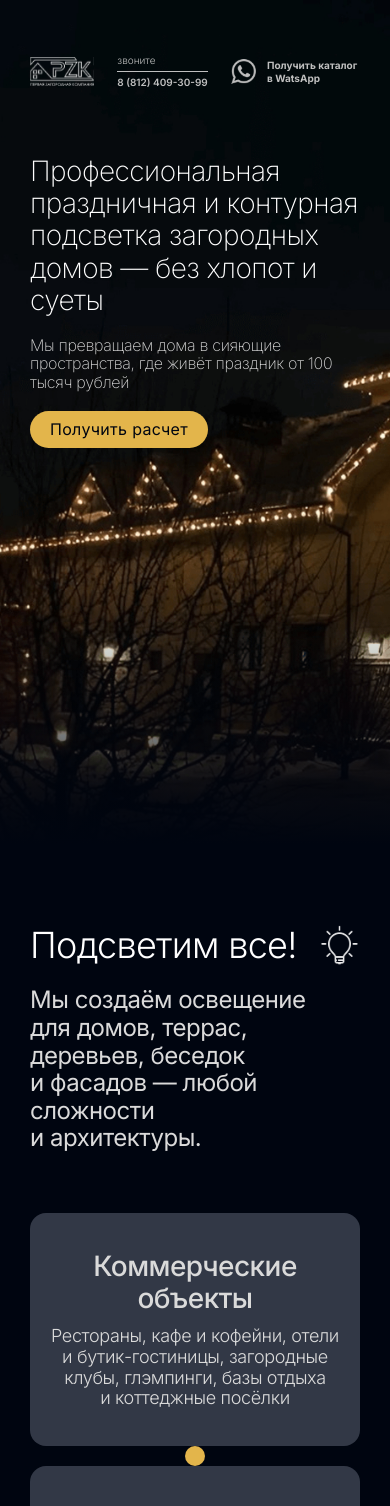
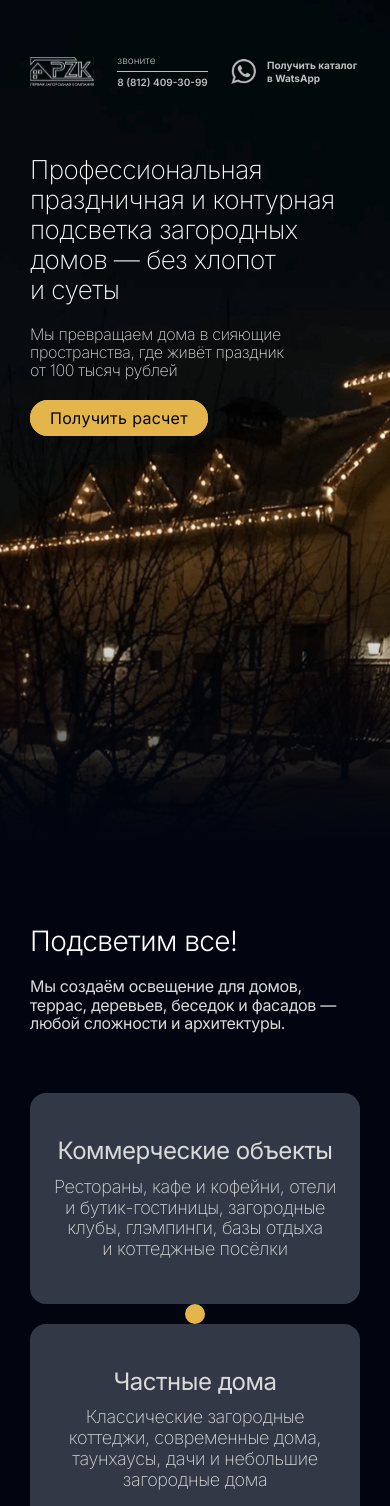
Before and after one commit to AlexandrNikolaenko/pzk-site, a Next.js app: page / in a window 390 px wide. Shown: the top 1506 px of the page. Built offline with nearby package versions, Linux system fonts and the light colour scheme.

Commit message:
feat: some design changes

```diff
--- a/api/add-lead.ts
+++ b/api/add-lead.ts
@@ -1,5 +1,7 @@
 import Api from "./api";
 
 export default function addLead() {
+  const api = new Api();
+
 
 }
--- a/app/page.tsx
+++ b/app/page.tsx
@@ -20,10 +20,10 @@ export default async function Home() {
    <main>
     <section className="h-screen w-full relative z-0">
       <div className="wrapper pt-[217px] max-[1100px]:pt-[178px] max-[550px]:pt-[155px]">
-        <div className="flex flex-col gap-5">
-          <h1 className={"max-w-[977px] text-[44px] max-[1100px]:text-[36px] max-[550px]:text-[28px] text-white font-extralight" + strokeStyle}>Профессиональная праздничная и контурная подсветка загородных домов —&nbsp;без хлопот и суеты</h1>
+        <div className="flex flex-col gap-5 max-[550px]:max-w-[346px]">
+          <h1 className={"max-w-[977px] text-[44px] max-[1100px]:text-[36px] max-[550px]:text-[28px] max-[420px]:w-full max-[420px]:text-[26px] max-[550px]:w-[370px] text-white font-extralight" + strokeStyle}>Профессиональная праздничная и&nbsp;контурная подсветка загородных домов —&nbsp;без&nbsp;хлопот и&nbsp;суеты</h1>
           <p className={"max-w-[550px] text-2xl max-[550px]:text-base text-[#DADADA] font-extralight" + strokeStyle}>
-            Мы превращаем дома в сияющие пространства, где живёт праздник от&nbsp;100 тысяч рублей
+            Мы превращаем дома в&nbsp;сияющие пространства, где живёт праздник от&nbsp;100&nbsp;тысяч&nbsp;рублей
           </p>
           <Link href={'/#form'}>
             <AccentButton >Получить расчет</AccentButton>
@@ -36,10 +36,10 @@ export default async function Home() {
     <section id="service" className="wrapper flex flex-col gap-[61px] pt-[81px] pb-28 max-[1100px]:pb-[76px] max-md:pb-[34px]">
       <div className="flex justify-between items-start">
         <div className="flex flex-col gap-5 w-full max-w-[868px]">
-          <h2 className="text-[36px] text-white font-light leading-[115.1%] tracking-[-.02em]">Подсветим все!</h2>
-          <p className="text-2xl text-[#DADADA] font-normal leading-[115.1%] tracking-[-.02em]">Мы создаём освещение для&nbsp;домов, террас, деревьев, беседок и&nbsp;фасадов — любой сложности и&nbsp;архитектуры.</p>
+          <h2 className="text-[36px] max-lg:text-[32px] max-md:text-[28px]  text-white font-light leading-[115.1%] tracking-[-.02em]">Подсветим все!</h2>
+          <p className="text-2xl max-lg:text-xl max-md:text-base text-[#DADADA] font-normal leading-[115.1%] tracking-[-.02em]">Мы создаём освещение для&nbsp;домов, террас, деревьев, беседок и&nbsp;фасадов — любой сложности и&nbsp;архитектуры.</p>
         </div>
-        <Image src={'/lamp-icon.svg'} alt="light" width={41} height={41}/>
+        <Image className="max-lg:hidden" src={'/lamp-icon.svg'} alt="light" width={41} height={41}/>
       </div>
       <div className="flex flex-nowrap max-md:flex-col gap-4 max-md:gap-5 items-center">
         <ServiceCard title="Коммерческие объекты" body="Рестораны, кафе и&nbsp;кофейни, отели и&nbsp;бутик-гостиницы, загородные клубы, глэмпинги, базы отдыха и&nbsp;коттеджные посёлки"/>
@@ -61,6 +61,7 @@ export default async function Home() {
       <div className="mx-auto max-w-[1232px] w-full max-[1440px]:m-0 max-[1440px]:max-w-none max-[1440px]:pl-0 max-[1440px]:pr-[90px] max-xl:px-[46px] max-[550px]:px-[30px] max-[1100px]:relative flex xl:items-center max-md:flex-col gap-[60px]">
         <div className="relative min-w-[544px] max-w-[544px] w-full max-xl:min-w-0 max-xl:max-w-none h-[620px] max-xl:h-auto max-md:aspect-380/430">
           <Image src={'/advantages-fon.jpg'} alt="fon" fill objectFit="cover"/>
+          <Image className="hover:opacity-0 active:opacity-0 focus:opacity-0" src={'/advantages-fon-dark.jpg'} alt="fon" fill objectFit="cover"/>
         </div>
         <div className=" max-xl:pt-0 grid grid-cols-2 w-full max-xl:grid-cols-1 gap-[70px] max-xl:gap-9">
           <div className="flex flex-col max-md:items-center gap-[18px] h-fit">
@@ -197,14 +198,14 @@ export default async function Home() {
       </div>
       <div className="flex flex-col max-md:flex-row gap-[52px] max-lg:gap-[30px]">
         <ul className="flex gap-4 max-lg:gap-2.5 max-md:gap-6 max-md:flex-col w-full ">
-          <div className="aspect-4/3 w-full relative">
-            <Image src={'/quality-image-1.jpg'} fill alt="image"/>
+          <div className="aspect-4/3 w-full relative overflow-hidden">
+            <Image className="hover:scale-[110%] focus:scale-[110%] active:scale-[110%]" src={'/quality-image-1.jpg'} fill alt="image"/>
           </div>
-          <div className="aspect-4/3 w-full relative">
-            <Image src={'/quality-image-2.jpg'} fill alt="image"/>
+          <div className="aspect-4/3 w-full relative overflow-hidden">
+            <Image className="hover:scale-[110%] focus:scale-[110%] active:scale-[110%]" src={'/quality-image-2.jpg'} fill alt="image"/>
           </div>
-          <div className="aspect-4/3 w-full relative">
-            <Image src={'/quality-image-3.jpg'} fill alt="image"/>
+          <div className="aspect-4/3 w-full relative overflow-hidden">
+            <Image className="hover:scale-[110%] focus:scale-[110%] active:scale-[110%]" src={'/quality-image-3.jpg'} fill alt="image"/>
           </div>
         </ul>
         <div className="flex gap-[46px] max-lg:gap-[34px] items-center max-md:py-20 max-md:flex-col">
@@ -219,7 +220,7 @@ export default async function Home() {
       </div>
     </section>
     <section className="wrapper">
-      <div className="relative rounded-2xl bg-[#D9D9D9] pt-14 max-lg:pt-34px max-md:pt-[126px] pb-9 max-lg:pb-5 max-md:pb-9 px-[119px] max-lg:px-[70px] max-md:px-[30px] flex flex-col items-center gap-24 max-lg:gap-14">
+      <div className="relative rounded-2xl bg-[#D9D9D9] pt-14 max-lg:pt-34px max-md:pt-20 pb-9 max-lg:pb-5 max-md:pb-9 px-[119px] max-lg:px-[70px] max-md:px-[30px] flex flex-col items-center gap-24 max-lg:gap-14">
         <Image className="absolute top-[-30px]" src={'/step-point-icon.svg'} alt="point" width={60} height={60}/>
         <div className="flex flex-col gap-3 max-lg:md:gap-1.5">
           <h4 className={"text-center font-bold text-[32px] max-lg:md:text-xl text-background" + strokeStyle}>Этапы работы</h4>
@@ -259,7 +260,7 @@ export default async function Home() {
     </section>
     <section id="garanty" className="wrapper py-[106px] max-lg:pt-[97px] max-lg:pb-32 max-md:pt-[90px] max-md:pb-[113px] flex flex-col items-center gap-8 max-lg:md:gap-10">
       <div className="flex flex-col gap-8 max-ld:gap-4 items-center">
-        <h3 className={"text-white text-[38px] text-center max-lg:text-[32px] max-md:text-2xl font-medium" + strokeStyle}>Безусловная гарантия 12 месяцев — на&nbsp;работы и&nbsp;материалы</h3>
+        <h3 className={"text-white text-[38px] text-center max-lg:text-[32px] max-md:text-2xl font-medium" + strokeStyle}>Безусловная гарантия 12&nbsp;месяцев на&nbsp;работы&nbsp;и&nbsp;материалы</h3>
         <p className={"text-[#DADADA] text-2xl max-lg:text-xl max-md:text-base max-w-[779px] max-md:max-w-[643px] max-sm:max-w-[301px] w-full text-center" + strokeStyle}>Монтаж, электрика и&nbsp;комплектующие — под&nbsp;нашей защитой. Все&nbsp;условия зафиксированы в&nbsp;договоре: сроки реакции, замена при&nbsp;браке и&nbsp;полная ответственность за&nbsp;результат.</p>
       </div>
       <Link href={'/#form'}>
--- a/components/button/accent-button.tsx
+++ b/components/button/accent-button.tsx
@@ -1,11 +1,11 @@
 'use client'
 
-import { ReactNode } from "react";
+import { ComponentProps } from "react";
 
-export default function AccentButton({onClick=() => {}, children}: {onClick?: () => void, children: ReactNode}) {
+export default function AccentButton(props: ComponentProps<'button'>) {
   return (
-    <button onClick={onClick} className="py-4 px-[30px] max-md:py-[9px] max-md:px-5 rounded-full bg-accent text-background w-fit text-xl max-md:text-base leading-[115.1%] tracking-[.02em]">
-      {children}
+    <button {...props} className="py-4 px-[30px] max-md:py-[9px] max-md:px-5 rounded-full bg-accent text-[#020405] w-fit text-xl max-md:text-base leading-[115.1%] tracking-[.02em] disabled:text-[#797979] disabled:bg-[#000A1F] hover:bg-[#E7E7E7] active:bg-accent outline-accent outline-[3px] outline-offset-[-3px]">
+      {props.children}
     </button>
   )
 }
--- a/components/layout/footer.tsx
+++ b/components/layout/footer.tsx
@@ -11,7 +11,7 @@ export default function Footer() {
           </div>
           <div className="flex flex-col gap-3 max-md:gap-1.5">
             <span>Ищите нас по&nbsp;адресу</span>
-            <Link href={'/#'}>Санкт-Петербург, Выборгское шоссе, д. 234</Link>
+            <Link href={'https://yandex.ru/maps/-/CLC2VI~0'}>Санкт-Петербург, Выборгское шоссе, д. 234</Link>
           </div>
         </div>
         <div className="flex flex-col gap-3 max-md:gap-1.5">
--- a/components/layout/header.tsx
+++ b/components/layout/header.tsx
@@ -10,7 +10,7 @@ export default function Header() {
         <ContactBlock title="режим работы" contact="пн-пт: 10:00-19:00" href="/#"/>
         <ContactBlock title="пишите" contact="info@pzkgroup.ru" href="mailto:info@pzkgroup.ru"/>
         <ContactBlock title="звоните" contact="8 (812) 409-30-99" href="tel:+78124093099"/>
-        <Link href={'/#form'} className="flex items-center gap-[11px]">
+        <Link href={'https://wa.me/79315831722?text=%D0%97%D0%B4%D1%80%D0%B0%D0%B2%D1%81%D1%82%D0%B2%D1%83%D0%B9%D1%82%D0%B5!%20%D0%9F%D1%80%D0%B8%D1%88%D0%BB%D0%B8%D1%82%D0%B5%20%D0%BF%D0%BE%D0%B6%D0%B0%D0%BB%D1%83%D0%B9%D1%81%D1%82%D0%B0%20%D0%BA%D0%B0%D1%82%D0%B0%D0%BB%D0%BE%D0%B3%20%D0%BF%D0%BE%D0%B4%D1%81%D0%B2%D0%B5%D1%82%D0%BA%D0%B8'} className="flex items-center gap-[11px]">
         <div className="relative w-9 max-[1100px]:w-[30px] max-[550px]:w-[25px] aspect-square">
           <Image src={'/whatsapp-icon.svg'} alt="whatsapp" fill/>
         </div>
--- a/components/main/case.tsx
+++ b/components/main/case.tsx
@@ -2,8 +2,8 @@ import Image from "next/image"
 
 export default function CaseImage({aspect, id}: {aspect: string, id: number}) {
   return (
-    <div className={`relative`} style={{aspectRatio: aspect}}>
-      <Image alt={'case'} fill src={'/case' + id + '.jpg'}/>
+    <div className={`relative overflow-hidden`} style={{aspectRatio: aspect}}>
+      <Image className="hover:scale-[107%] focus:scale-[107%] active:scale-[107%] " alt={'case'} fill src={'/case' + id + '.jpg'} objectFit="cover"/>
       <span className="absolute top-[13px] left-[17px] w-5 h-5 flex items-center justify-center text-sm text-background bg-accent rounded-full">{id}</span>
     </div>
   )
--- a/components/main/service-card.tsx
+++ b/components/main/service-card.tsx
@@ -1,8 +1,8 @@
 export default function ServiceCard({title, body}: {title: string, body:string}) {
   return (
-    <div className="relative h-[200px] min-h-[125px] max-[1200px]:h-[125px] max-md:h-auto max-md:px-4 w-full rounded-2xl bg-secondapy py-[37px] max-[1200px]:md:p-[22px] flex flex-col gap-3 max-[1200px]:md:gap-1.5 items-center">
-      <h4 className="text-center text-nowrap max-[440px]:text-wrap text-[#DADADA] text-[28px] max-[1200px]:md:text-base font-semibold max-md:font-medium leading-[115%] tracking-[-.02em]">{title}</h4>
-      <p className="max-w-[306px] text-center text-[#DADADA] text-[18px] max-[1200px]:md:text-xs font-light leading-[115%] tracking-[-.02em]">{body}</p>
+    <div className="relative h-[200px] min-h-[125px] max-[1200px]:h-[125px] max-md:h-auto max-md:px-4 w-full rounded-2xl bg-secondapy py-[37px] max-[1200px]:p-[22px] max-md:py-11 flex flex-col gap-3 max-[1200px]:md:gap-1.5 items-center">
+      <h4 className="text-center text-nowrap max-[440px]:text-wrap text-[#DADADA] text-[28px] max-[1200px]:text-base max-md:text-2xl font-semibold max-md:font-normal leading-[115%] tracking-[-.02em]">{title}</h4>
+      <p className="max-w-[306px] text-center text-[#DADADA] text-[18px] max-[1200px]:md:text-xs font-extralight  leading-[115%] tracking-[-.02em]">{body}</p>
       <svg className="absolute -bottom-5 left-[50%] translate-x-[-50%]" width="20" height="20" viewBox="0 0 20 20" fill="none" xmlns="http://www.w3.org/2000/svg">
         <circle cx="10" cy="10" r="10" fill="#E3B54B"/>
       </svg>
--- a/styles/global.scss
+++ b/styles/global.scss
@@ -3,6 +3,10 @@
 body {
   background: var(--color-background);
   font-family: var(--font-inter-sans);
+
+  * {
+    transition: all .3s;
+  }
 }
 
 button {
```
